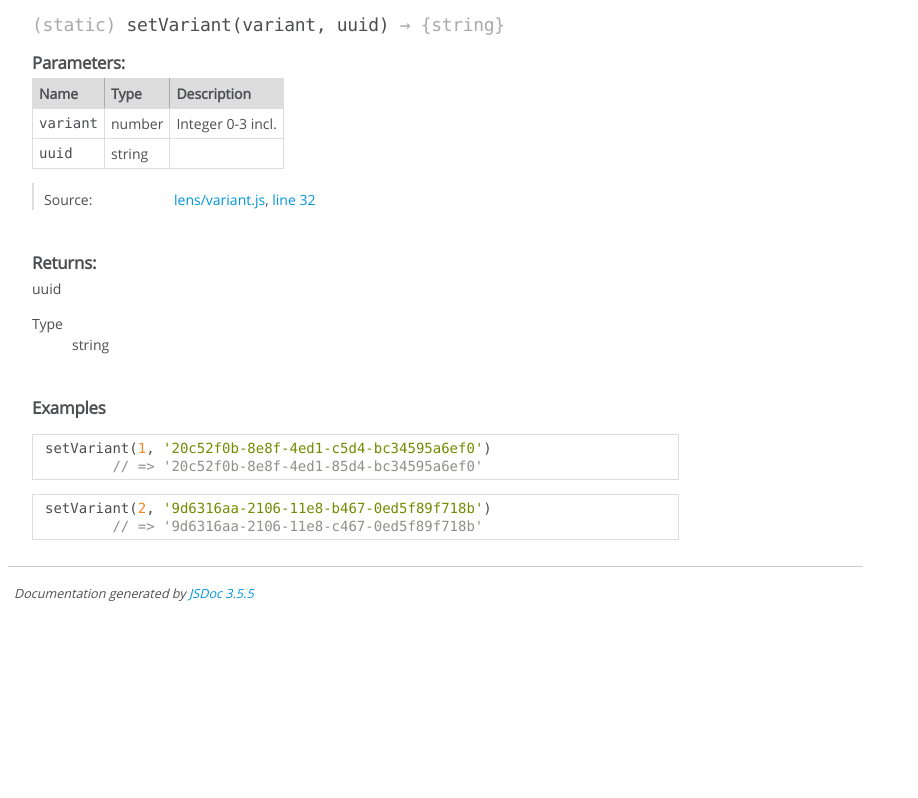
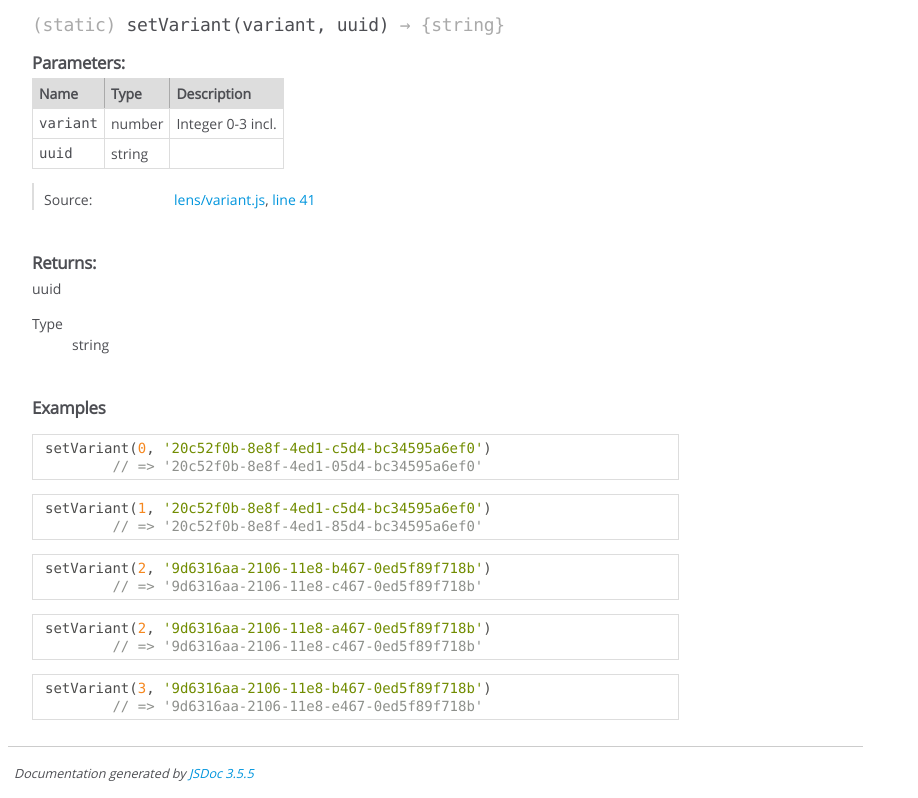
Before and after one commit to aaronjameslang/uncoined, a website: page docs/module-lens_variant.html in a window 1280 px wide. Shown: the part 764-1562 px from the top of the page, without its empty margins (0-918 px from the left). Before the commit the page ends 1382 px from the top, so only its background shows below. Drawn offline with Linux system fonts and the light colour scheme.

Commit message:
Add more variant tests

```diff
--- a/docs/module-lens_variant.html
+++ b/docs/module-lens_variant.html
@@ -422,7 +422,7 @@
 
     <dt class="tag-source">Source:</dt>
     <dd class="tag-source"><ul class="dummy"><li>
-        <a href="lens_variant.js.html">lens/variant.js</a>, <a href="lens_variant.js.html#line32">line 32</a>
+        <a href="lens_variant.js.html">lens/variant.js</a>, <a href="lens_variant.js.html#line41">line 41</a>
     </li></ul></dd>
 
 
@@ -473,11 +473,20 @@
 
     <h5>Examples</h5>
 
+    <pre class="prettyprint"><code>setVariant(0, '20c52f0b-8e8f-4ed1-c5d4-bc34595a6ef0')
+        // => '20c52f0b-8e8f-4ed1-05d4-bc34595a6ef0'</code></pre>
+
     <pre class="prettyprint"><code>setVariant(1, '20c52f0b-8e8f-4ed1-c5d4-bc34595a6ef0')
         // => '20c52f0b-8e8f-4ed1-85d4-bc34595a6ef0'</code></pre>
 
     <pre class="prettyprint"><code>setVariant(2, '9d6316aa-2106-11e8-b467-0ed5f89f718b')
         // => '9d6316aa-2106-11e8-c467-0ed5f89f718b'</code></pre>
+
+    <pre class="prettyprint"><code>setVariant(2, '9d6316aa-2106-11e8-a467-0ed5f89f718b')
+        // => '9d6316aa-2106-11e8-c467-0ed5f89f718b'</code></pre>
+
+    <pre class="prettyprint"><code>setVariant(3, '9d6316aa-2106-11e8-b467-0ed5f89f718b')
+        // => '9d6316aa-2106-11e8-e467-0ed5f89f718b'</code></pre>
 
 
 
```
Also changed, not shown: docs/lens_variant.js.html (+9 -0 lines), src/lens/variant.js (+9 -0 lines).
